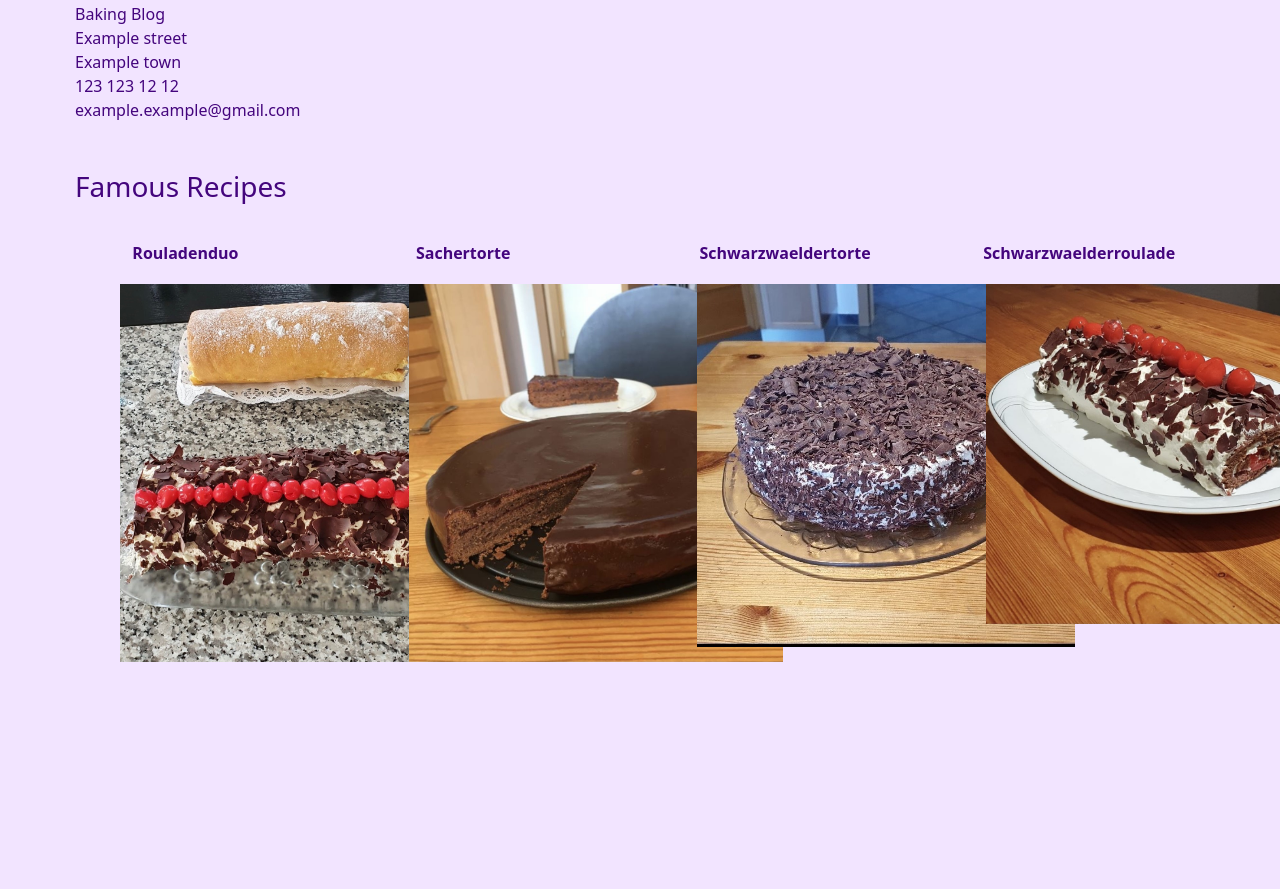
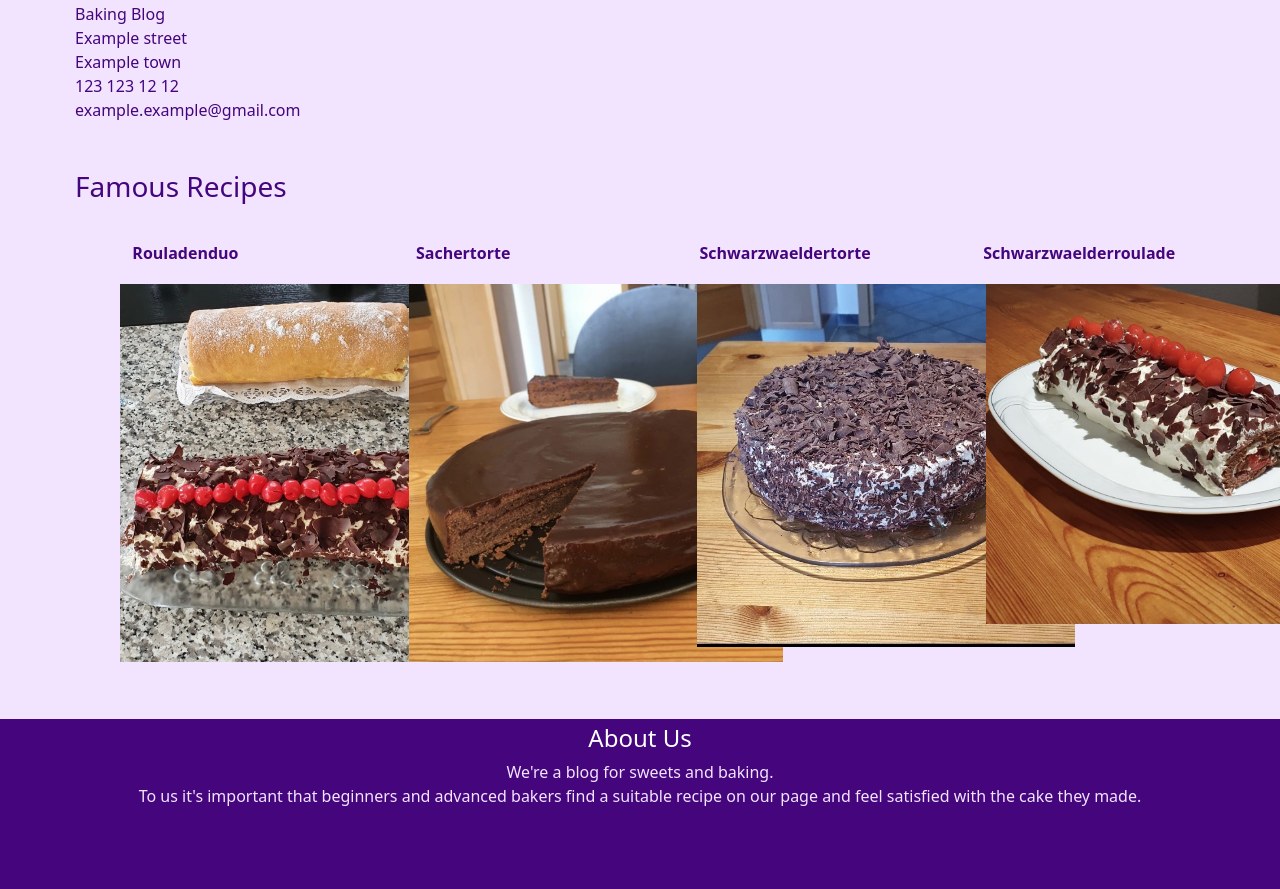
Before and after one commit to AW0000/AW0000.github.io, a plain HTML site: page AboutUs.html in a window 1280 px wide. Shown: the part 299-1188 px from the top of the page. Before the commit the page ends 1018 px from the top, so only its background shows below. Drawn offline with nearby package versions, Linux system fonts and the light colour scheme.

Commit message:
Added the footer to all the pages

```diff
--- a/AboutUs.html
+++ b/AboutUs.html
@@ -56,5 +56,13 @@
         <div class="col-sm" style="max-height: 5cm; "><img src="\Images\Schwarzwaldroulade.jpg" alt=""></div>
     </div>
 </div>
+    <footer>
+        <h4>
+            About Us
+        </h4>
+      <p2> We're a blog for sweets and baking. </p2>  <br>
+      <p2>To us it's important that beginners and advanced bakers find a suitable recipe on our page and feel satisfied with the cake they made. </p2>
+    </footer>
+
 </body>
 </html>
--- a/style.css
+++ b/style.css
@@ -38,6 +38,7 @@ li {
     padding: 5px;
     background-color: #44057D;
     color: white;
+    max-width: 100%;
     height: 4.5cm;
 
 
```
Also changed, not shown: bakingTips.html (+9 -1 lines).
